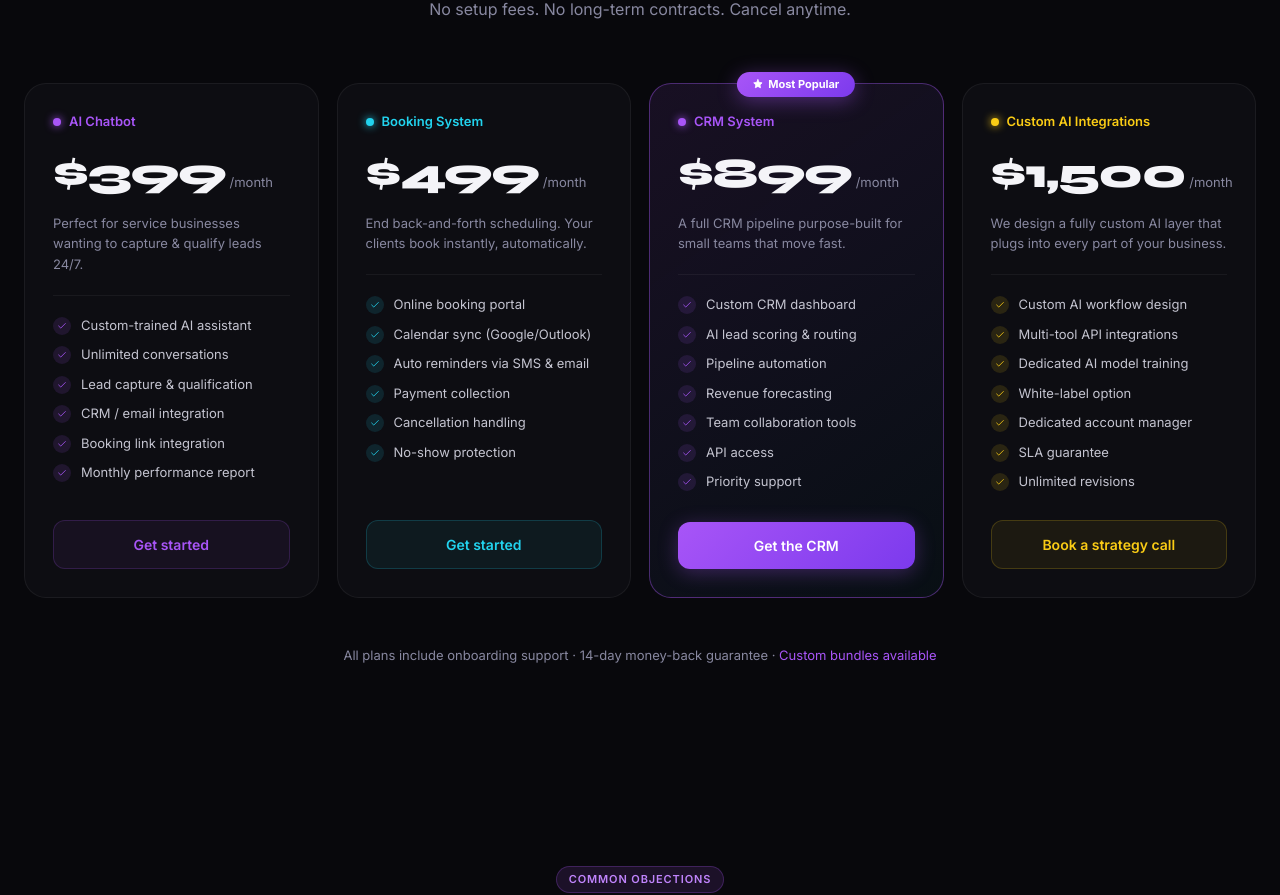
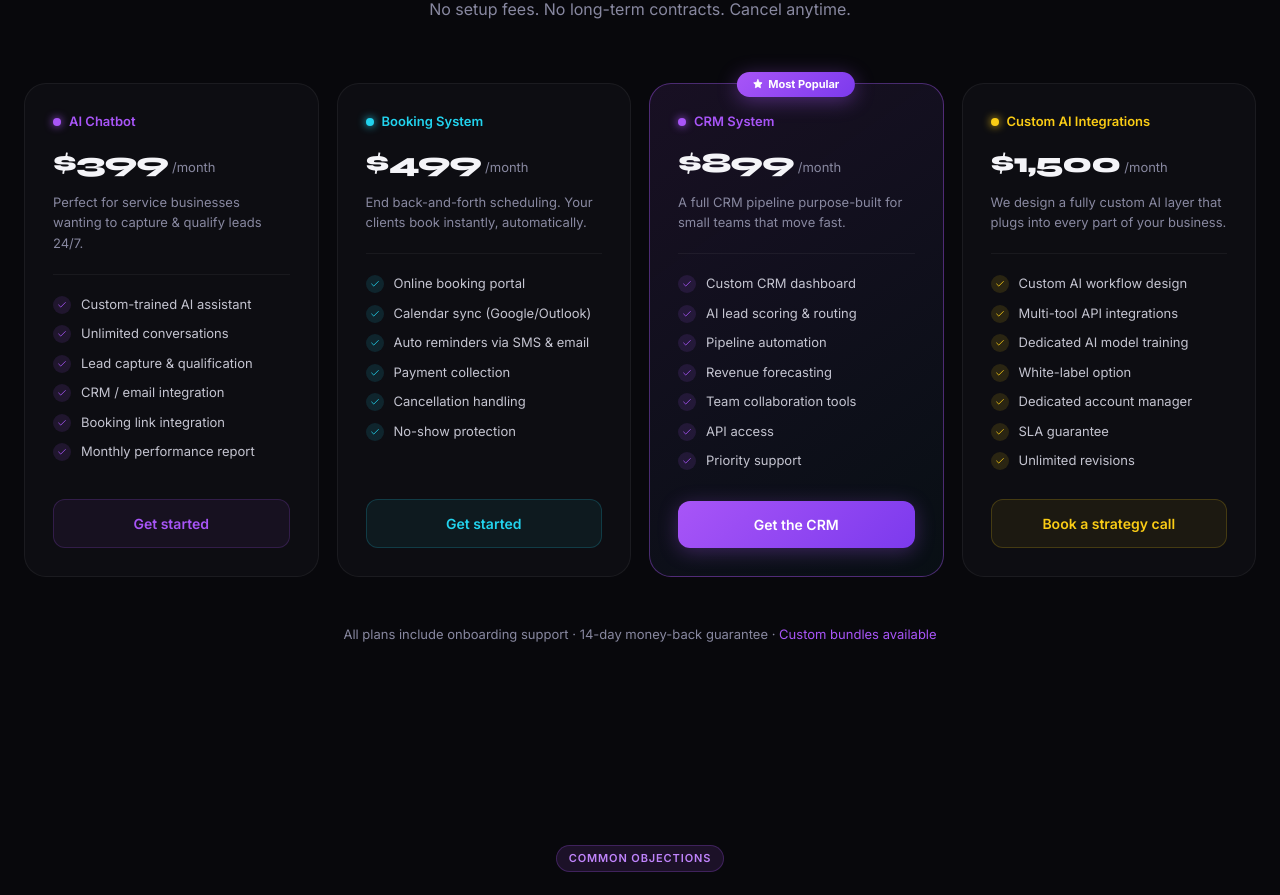
Before and after one commit to Smartcoreai/Smartcoreaimain, a Next.js app: page / in a window 1280 px wide. Shown: the part 2056-2951 px from the top of the page. Built offline with nearby package versions, Linux system fonts and the light colour scheme; no server answers.

Commit message:
fix pricing card price overflow

```diff
--- a/components/Pricing.tsx
+++ b/components/Pricing.tsx
@@ -76,11 +76,11 @@ export default function Pricing() {
                   <div style={{ width: 8, height: 8, borderRadius: "50%", background: plan.color, boxShadow: `0 0 8px ${plan.color}` }} />
                   <span style={{ fontSize: 13, fontWeight: 600, color: plan.color }}>{plan.name}</span>
                 </div>
-                <div style={{ display: "flex", alignItems: "baseline", gap: 4, marginBottom: 8 }}>
-                  <span style={{ fontFamily: "Syne, sans-serif", fontSize: "clamp(28px, 4vw, 42px)", fontWeight: 800, color: "#f4f4f8", letterSpacing: "-0.03em", whiteSpace: "nowrap" }}>
+                <div style={{ display: "flex", alignItems: "baseline", gap: 4, marginBottom: 8, flexWrap: "nowrap", overflow: "hidden" }}>
+                  <span style={{ fontFamily: "Syne, sans-serif", fontSize: 28, fontWeight: 800, color: "#f4f4f8", letterSpacing: "-0.03em", whiteSpace: "nowrap", minWidth: 0, flexShrink: 1 }}>
                     {formatPrice(plan.price, lang)}
                   </span>
-                  <span style={{ fontSize: 13, color: "#8888a0" }}>/{t.pricing.period}</span>
+                  <span style={{ fontSize: 13, color: "#8888a0", whiteSpace: "nowrap", flexShrink: 0 }}>/{t.pricing.period}</span>
                 </div>
                 <p style={{ fontSize: 13, color: "#8888a0", lineHeight: 1.6, margin: 0 }}>{plan.desc}</p>
               </div>
```
